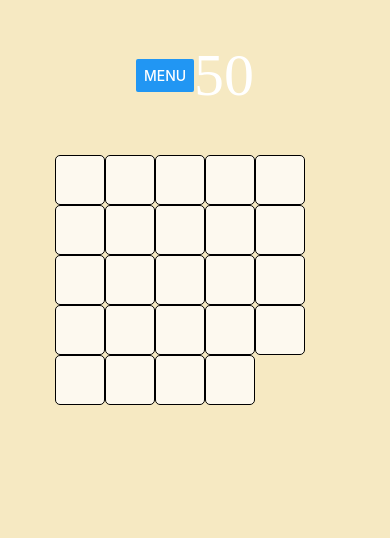
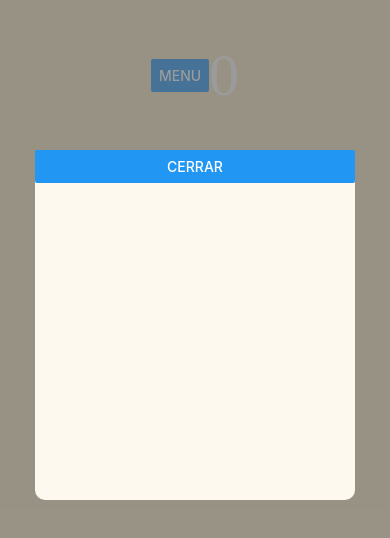
Before and after one commit to Chaucharian/matchji, a React Native app: screen / in a window 390 px wide. Both pictures are taken after a click on the button "MENU". Shown: the top 538 px of the page. Built offline with nearby package versions, Linux system fonts and the light colour scheme.

Commit message:
modal background added

```diff
--- a/src/components/Modal.js
+++ b/src/components/Modal.js
@@ -1,32 +1,47 @@
 import React from "react";
-import { StyleSheet, View, TouchableOpacity, Text } from "react-native";
+import { StyleSheet, View, TouchableOpacity, Text, Button } from "react-native";
 import * as Animatable from "react-native-animatable";
 
 const _styles = StyleSheet.create({
   container: {
+    zIndex: 9,
+    position: "absolute",
+    width: "100%",
+    height: "100%",
+    alignItems: "center",
+    backgroundColor: "#5c5c5c9c",
+  },
+  modal: {
     marginTop: 150,
     zIndex: 10,
     position: "absolute",
-    width: 300,
+    width: 320,
     height: 350,
     borderRadius: 10,
     backgroundColor: "#fdf9ef",
   },
-  content: {
-  },
+  content: {},
 });
 
-export const Modal = ({ show, content, styles }) => {
+export const Modal = ({ show, content, onPress, styles }) => {
   return (
     <>
       {show && (
         <Animatable.View
           style={[_styles.container, { ...styles }]}
-          animation={"bounceInDown"}
+          animation={"fadeIn"}
           duration={1000}
           onAnimationEnd={() => {}}
         >
-          {content}
+          <Animatable.View
+            style={[_styles.modal, { ...styles }]}
+            animation={"bounceInDown"}
+            duration={1000}
+            onAnimationEnd={() => {}}
+          >
+              <Button title="CERRAR" onPress={onPress} ></Button>
+            {content}
+          </Animatable.View>
         </Animatable.View>
       )}
     </>
--- a/src/context/gameContext.js
+++ b/src/context/gameContext.js
@@ -9,7 +9,7 @@ const initialState = {
   match: false,
   isPlaying: false,
   initialTime: 10,
-  currentTime: 60,
+  currentTime: 0,
   emojiAmount: 1,
   initialEmojis: Emojis,
   score: 0,
--- a/src/screens/GameScreen.js
+++ b/src/screens/GameScreen.js
@@ -5,7 +5,7 @@ import { Game } from "../core/GameMemo";
 import { GameHeader, Modal } from "../components";
 
 export const GameScreen = () => {
-  const { settings: {pause} } = useGameContext();
+  const { settings: {pause}, openMenu } = useGameContext();
 
   // useEffect(() => {
   //   if (timeOver) {
@@ -14,11 +14,11 @@ export const GameScreen = () => {
   //     // ]);
   //   }
   // }, [timeOver]);
-console.log(pause)
+
   return (
     <LayoutProvider>
       <View style={{ ...styles.container }}>
-        <Modal show={pause} />
+        <Modal show={pause} onPress={() => openMenu(false) } />
         <GameHeader />
         <Game />
       </View>
@@ -31,7 +31,6 @@ const styles = StyleSheet.create({
     fontSize: 40,
   },
   container: {
-    alignItems: "center",
     backgroundColor: "#f6e9c2",
     height: "100%",
   },
```
